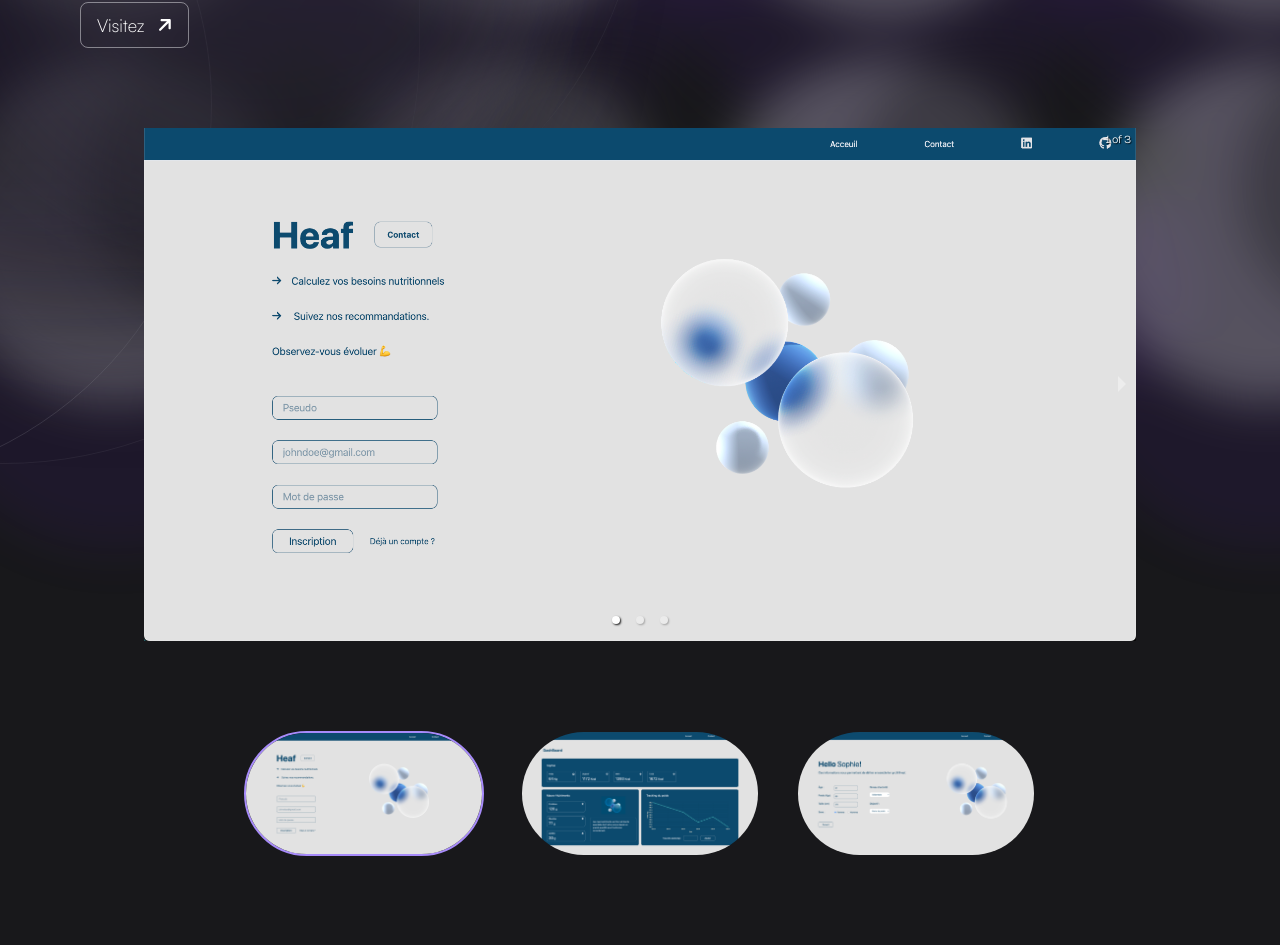
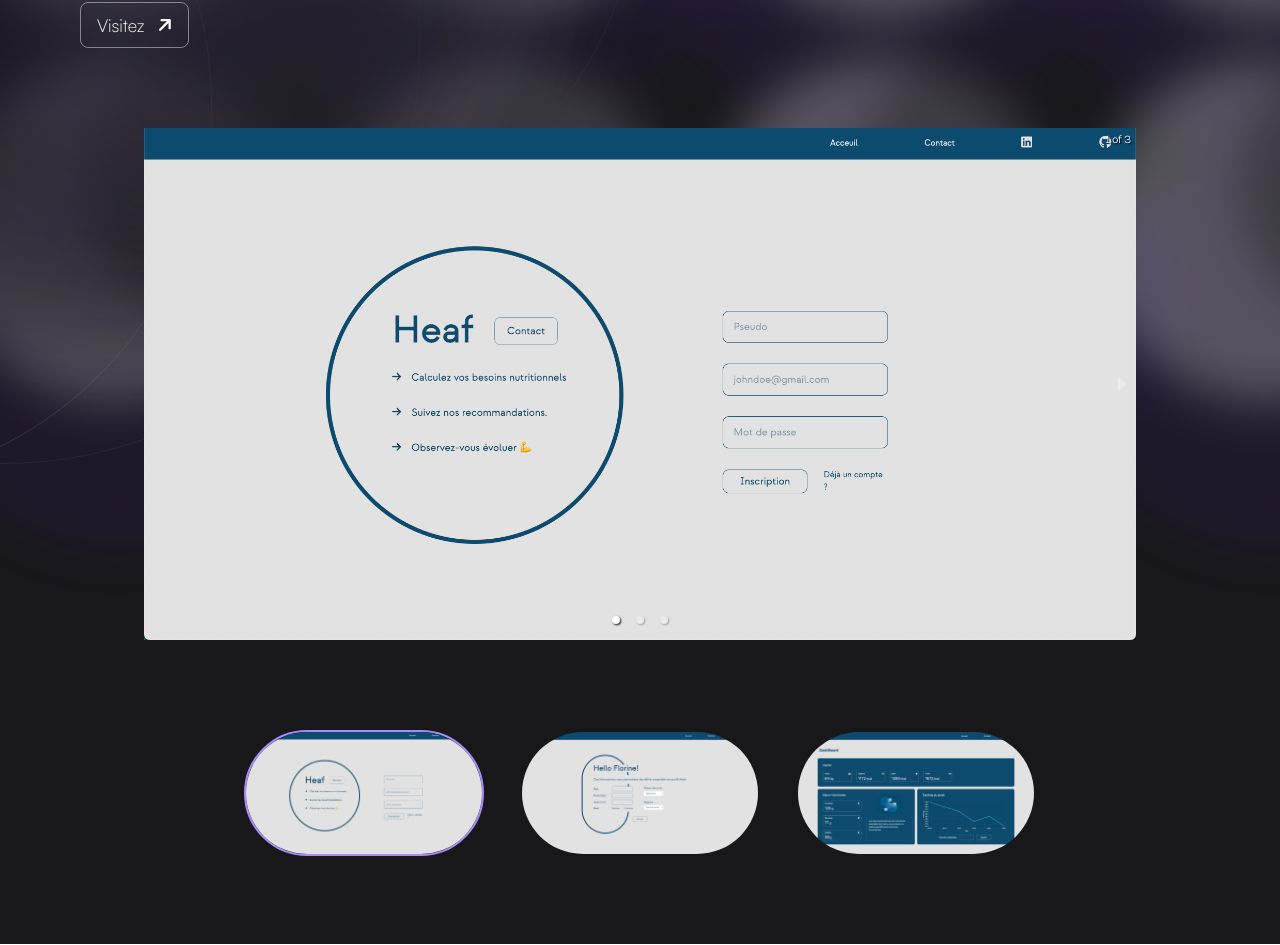
Before and after one commit to blenkcode/PortfolioV2, a Next.js app: page /heaf in a window 1280 px wide. Shown: the part 600-1545 px from the top of the page. Built offline with nearby package versions, Linux system fonts and the light colour scheme.

Commit message:
maj heaf

```diff
--- a/components/Portfoliov2.js
+++ b/components/Portfoliov2.js
@@ -473,7 +473,7 @@ const Portfoliov2 = React.forwardRef(({ mainRef }) => {
             } `}
           >
             {" "}
-            <img src="./h1.png" alt="Cabinet Kinesithérapie" />{" "}
+            <img src="./newh1.png" alt="Cabinet Kinesithérapie" />{" "}
           </div>
         </div>
         <div
--- a/components/SliderHeaf.js
+++ b/components/SliderHeaf.js
@@ -4,9 +4,9 @@ import { Carousel } from "react-responsive-carousel";
 
 function Slider() {
   const data = [
-    { url: "/h1.png", id: 1 },
-    { url: "/h3.png", id: 2 },
-    { url: "/h2.png", id: 3 },
+    { url: "/newh1.png", id: 1 },
+    { url: "/newh2.png", id: 2 },
+    { url: "/h3.png", id: 3 },
   ];
 
   const [selectedIndex, setSelectedIndex] = useState(0);
```
Also changed, not shown: public/newh1.png (added), public/newh2.png (added).
